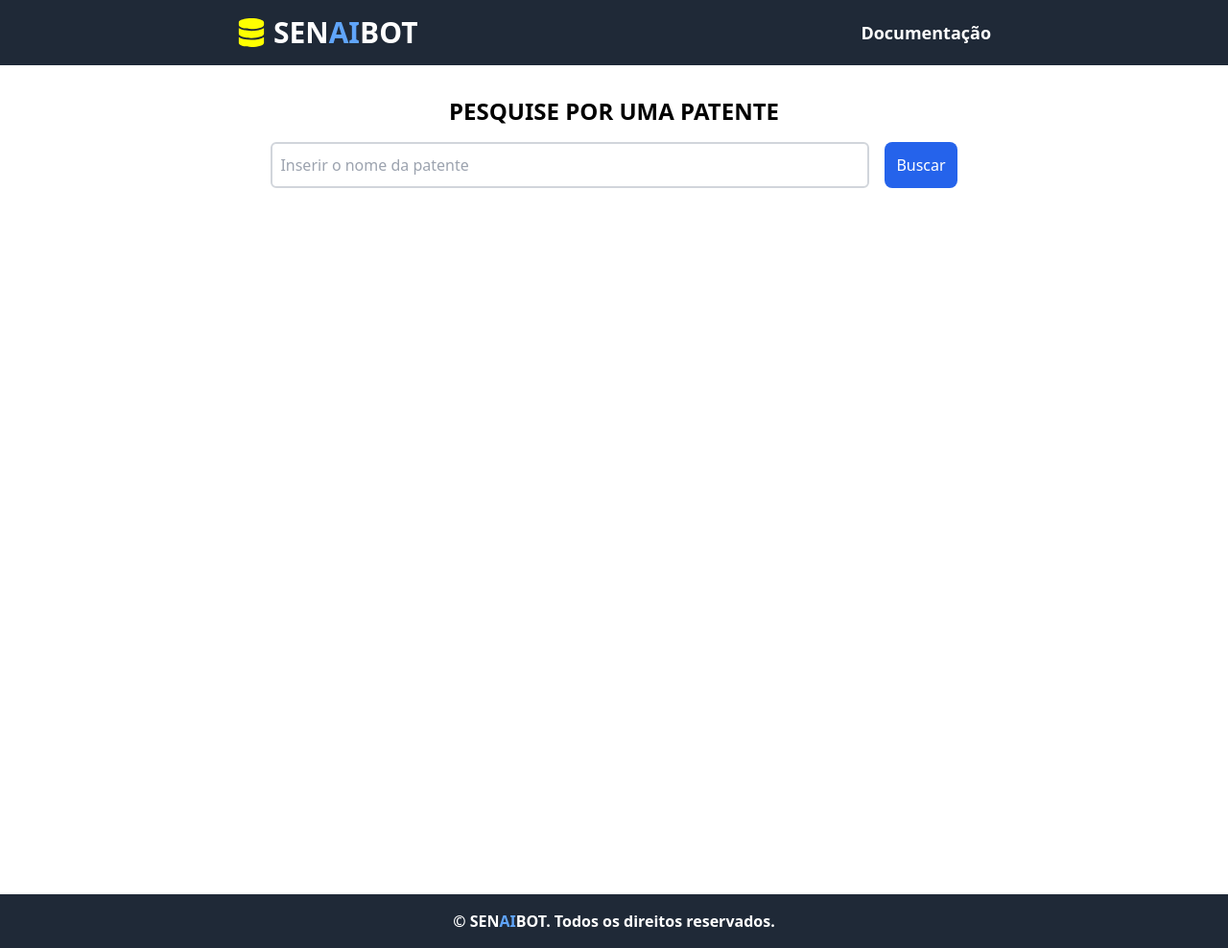
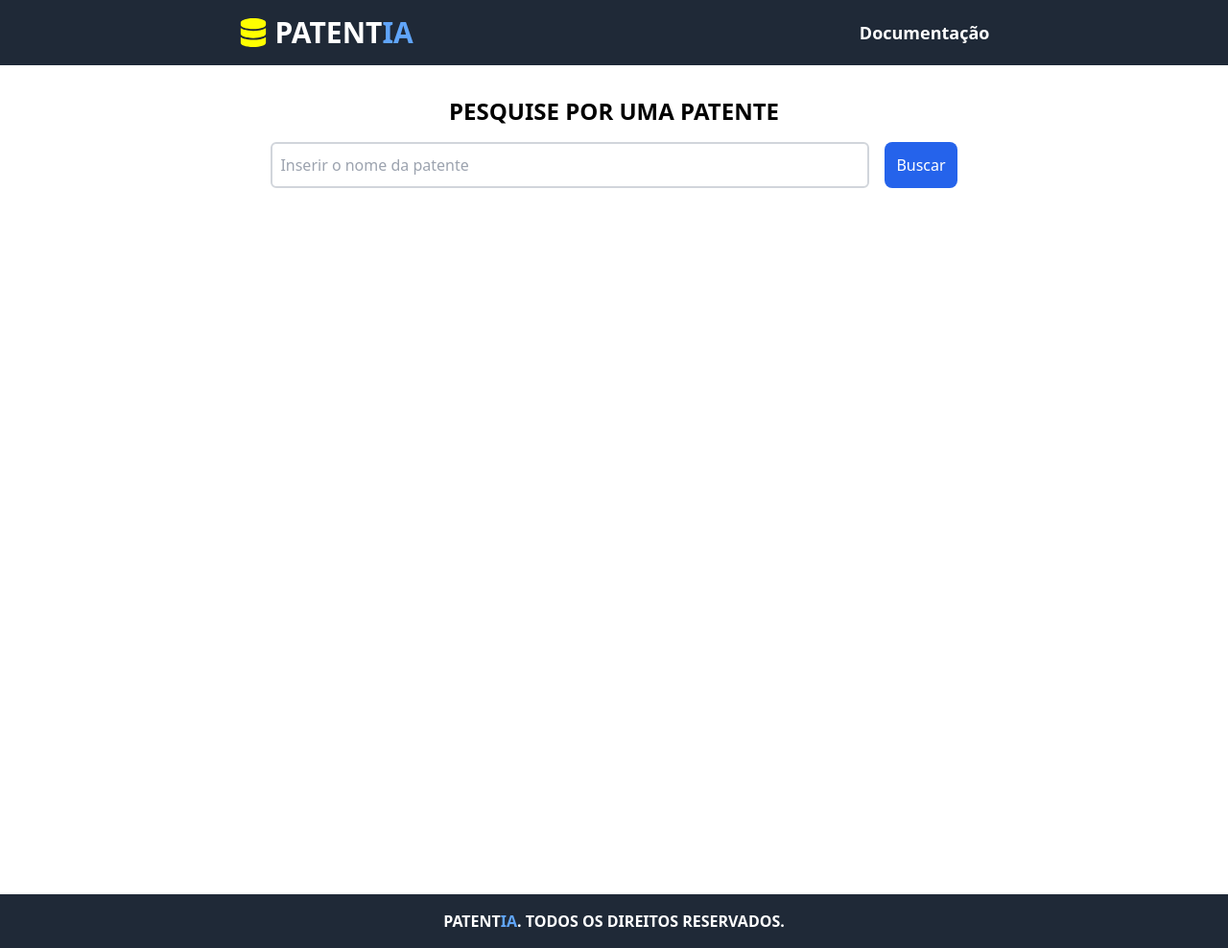
Before and after one commit to mateusfernandesvn/patentia, a React (Vite) app in the folder frontend/: page / in a window 1280 px wide. Shown: the whole page at 96% size. Built offline with nearby package versions, Linux system fonts and the light colour scheme.

Commit message:
mudança do nome do projeto

```diff
--- a/frontend/src/components/footer/index.tsx
+++ b/frontend/src/components/footer/index.tsx
@@ -1,7 +1,7 @@
 export function Footer() {
   return (
     <footer className="bg-gray-800 font-bold text-white p-4">
-        <p className="text-center">© SEN<span className="text-blue-400">AI</span>BOT. Todos os direitos reservados.</p>
+        <p className="text-center uppercase"> Patent<span className="text-blue-400">iA</span>. Todos os direitos reservados.</p>
     </footer>
   );
 }
--- a/frontend/src/components/header/index.tsx
+++ b/frontend/src/components/header/index.tsx
@@ -11,7 +11,7 @@ export function Header() {
             <span className="flex items-center justify-center">
               <FaDatabase size={30} color="yellow" className="mr-2" />
               <h1 className="uppercase text-3xl text-white hover:text-slate-300 transition-all duration-300">
-                Sen<span className="text-blue-400">ai</span>Bot
+              Patent<span className="text-blue-400">iA</span>
               </h1>
             </span>
           </Link>
```
